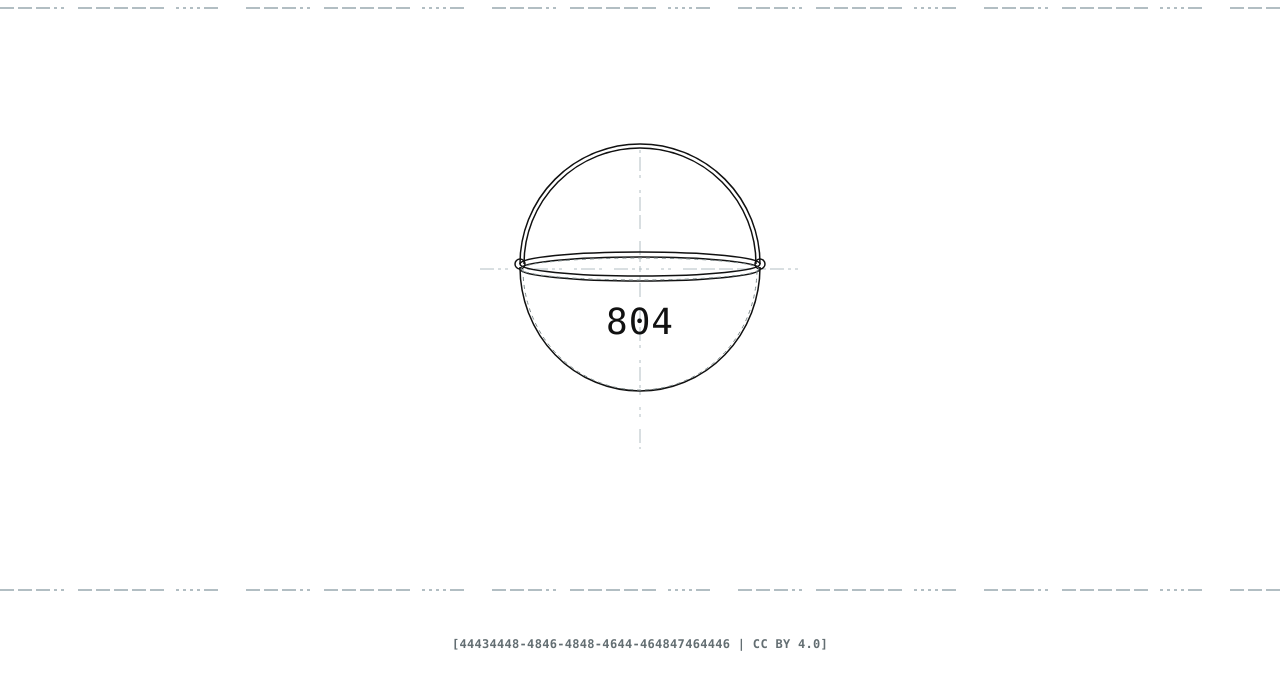
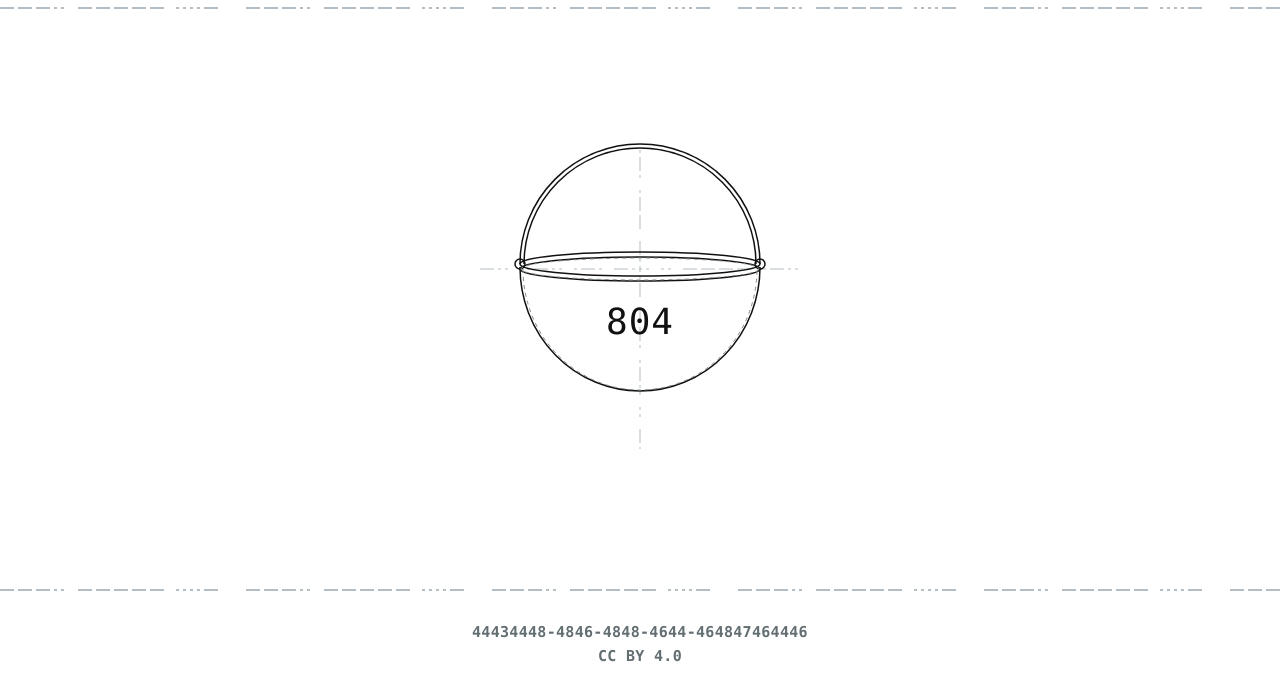
Before and after one commit to zoyaYosyny/zoyaYosyny, a plain HTML site: page 804.html in a window 1280 px wide. Shown: the part 101-800 px from the top of the page. Drawn offline with Linux system fonts and the light colour scheme.

Commit message:
поправил footer

```diff
--- a/804.html
+++ b/804.html
@@ -29,13 +29,14 @@
             position: relative;
             padding: 0 20px;
         }
-        footer {
-            font-size: 12px;
+         footer {
+            font-size: 15px;
             font-weight: 600;
             color: #636e72;
             letter-spacing: 0.3px;
             flex-direction: column;
-            gap: 4px;
+            gap: 6px;
+            text-align: center;
         }
         .logo-link { text-decoration: none; display: inline-block; }
         .logo { font-size: 42px; font-weight: 800; color: #1a252f; margin: 0; line-height: 1; }
@@ -86,10 +87,13 @@
             </svg>
         </div>
     </main>
-    <footer>
+     <footer>
         <svg class="morse-line"><line x1="0" y1="1" x2="100%" y2="1" /></svg>
         <div>
-            [44434448-4846-4848-4644-464847464446 | CC BY 4.0]
+            44434448-4846-4848-4644-464847464446
+        </div>
+        <div>
+            CC BY 4.0
         </div>
     </footer>
 </body>
```
Also changed, not shown: index.html (+7 -3 lines).
